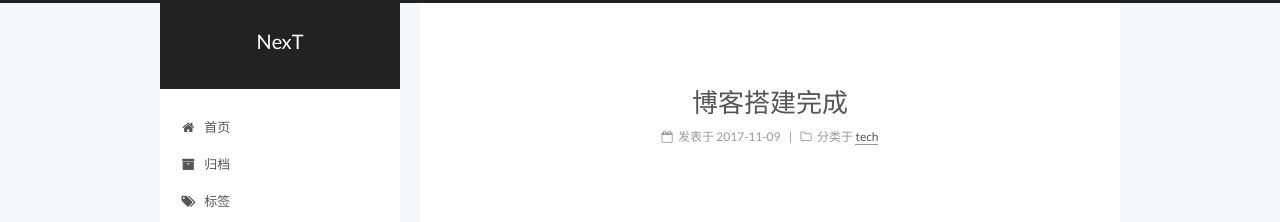
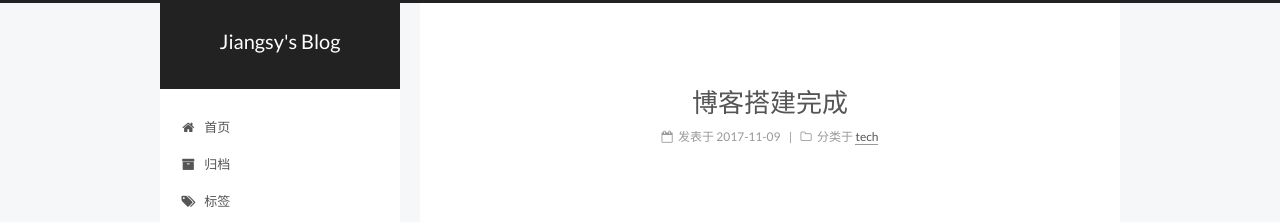
Before and after one commit to jiangsyace/blog, a Jekyll site: the page built from _posts/2017-11-09-build-blog-with-jekyll-on-github.md, in a window 1280 px wide. Shown: the top 222 px of the page. Built offline with Jekyll 4.4.1, drawn with Linux system fonts in a browser that asks for light colours; comment, search, counter and statistics services are not loaded.

Commit message:
2017-11-20

```diff
--- a/_config.yml
+++ b/_config.yml
@@ -7,7 +7,7 @@
 intensedebate_comments: true
 
 # Site
-title: NexT
+title: Jiangsy's Blog
 subtitle:
 description:
 author: Jiangsy
```
Also changed, not shown: _posts/2017-11-09-build-blog-with-jekyll-on-github.md (+1 -1 lines).
